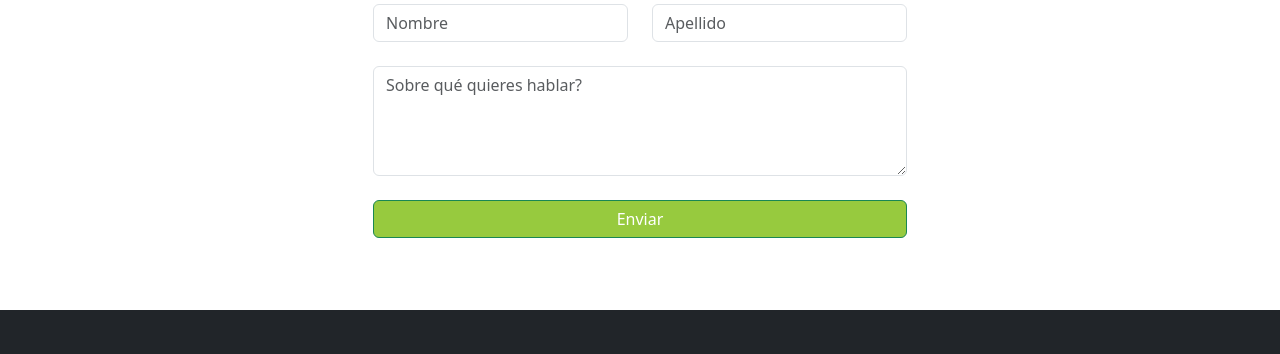
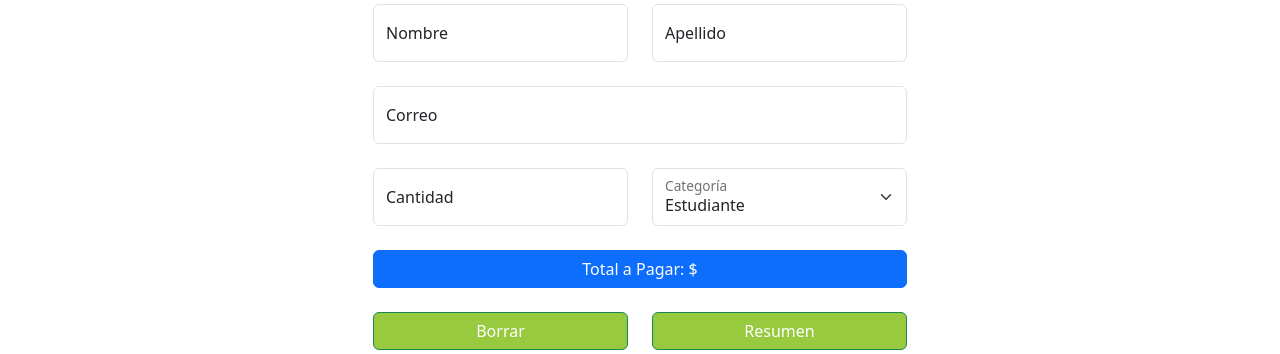
Before and after one commit to pgianferro/codo-a-codo-bootstrap-tp, a plain HTML site: page tickets.html in a window 1280 px wide. Shown: the part 446-800 px from the top of the page. Drawn offline with nearby package versions, Linux system fonts and the light colour scheme.

Commit message:
section form

```diff
--- a/tickets.html
+++ b/tickets.html
@@ -126,23 +126,71 @@
                     <div class="row mb-4">
                         <div class="col">
                             <div class="form-outline">
-                                <input type="text" id="" class="form-control" name="first_name" placeholder="Nombre" />
+                                <div class="form-floating">
+                                    <input type="text" class="form-control" id="firstName" placeholder="Nombre" value="">
+                                    <label for="floatingInputGrid">Nombre</label>
+                                </div>
                             </div>
                         </div>
                         <div class="col">
                             <div class="form-outline">
-                                <input type="text" id="" class="form-control" name="last_name" placeholder="Apellido" />
+                                <div class="form-floating">
+                                    <input type="text" class="form-control" id="lastName" placeholder="Apellido" value="">
+                                    <label for="floatingInputGrid">Apellido</label>
+                                </div>
                             </div>
                         </div>
                     </div>
                     <div class="form-outline mb-4">
-                        <textarea class="form-control" id="" rows="4" name="about"
-                            placeholder="Sobre qué quieres hablar?"></textarea>
+                        <div class="form-floating">
+                            <input type="email" class="form-control" id="email" placeholder="Correo"
+                                value="">
+                            <label for="floatingInputGrid">Correo</label>
+                        </div>
                     </div>
-                    <button type="submit" class=" btn btn-success btn-block w-100 mb-4">Enviar</button>
-                </form>
+
+
+                    <div class="row ">
+                        <div class="col">
+                            <div class="form-floating">
+                                <input type="text" class="form-control" id="qty" placeholder="cantidad"
+                                    value="">
+                                <label for="floatingInputGrid">Cantidad</label>
+                            </div>
+                        </div>
+                        <div class="col">
+                            <!-- <label for="floatingSelect">Categoría</label> -->
+                            <div class="form-floating">
+                                <select class="form-select" id="category">
+                                    <option value="student">Estudiante</option>
+                                    <option value="trainee">Trainee</option>
+                                    <option value="junior">Junior</option>
+                                    <option value="other">Otro</option>
+                                </select>
+                                <label class="" for="floatingSelect">Categoría</label>
+                            </div>
+                        </div>
+                    </div>
             </div>
+            <div class="form-outline">
+                <button type="" class=" btn btn-primary btn-block w-100 mb-4">Total a Pagar: $</button>
+            </div>
+
+            <div class="row mb-4">
+                <div class="col">
+                    <div class="form-outline">
+                        <button type="submit" class=" btn btn-success btn-block w-100 mb-4">Borrar</button>
+                    </div>
+                </div>
+                <div class="col">
+                    <div class="form-outline">
+                        <button type="submit" class=" btn btn-success btn-block w-100 mb-4">Resumen</button>
+                    </div>
+                </div>
+            </div>
+            </form>
         </div>
+    </div>
     </div>
 
     <!-- Sixth Section: Footer -->
```
